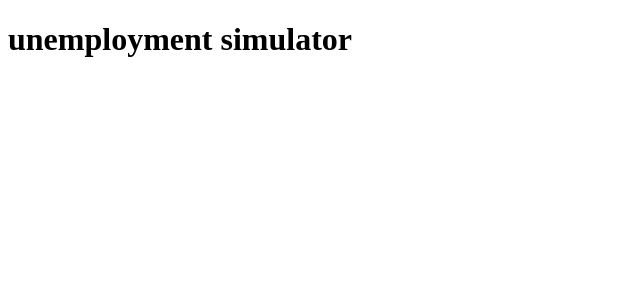
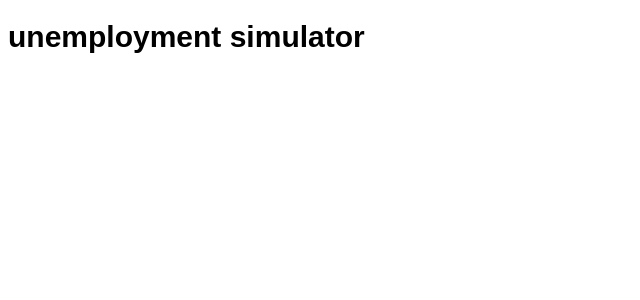
Before and after one commit to Jordan-SFU/HireHigher, a React (Create React App) app in the folder frontend/: page / in a window 1280 px wide. Shown: the top 300 px of the page, without its empty margins (0-640 px from the left). Built offline with nearby package versions, Linux system fonts and the light colour scheme.

Commit message:
added app.css

```diff
--- /dev/null
+++ b/frontend/src/App.css
@@ -0,0 +1,5 @@
+
+h1 {
+    font-family: Arial, serif;
+    font-size: 30px;
+}
--- a/frontend/src/App.js
+++ b/frontend/src/App.js
@@ -1,3 +1,5 @@
+import './App.css';
+
 function App() {
   return (
     <div className="App">
```
